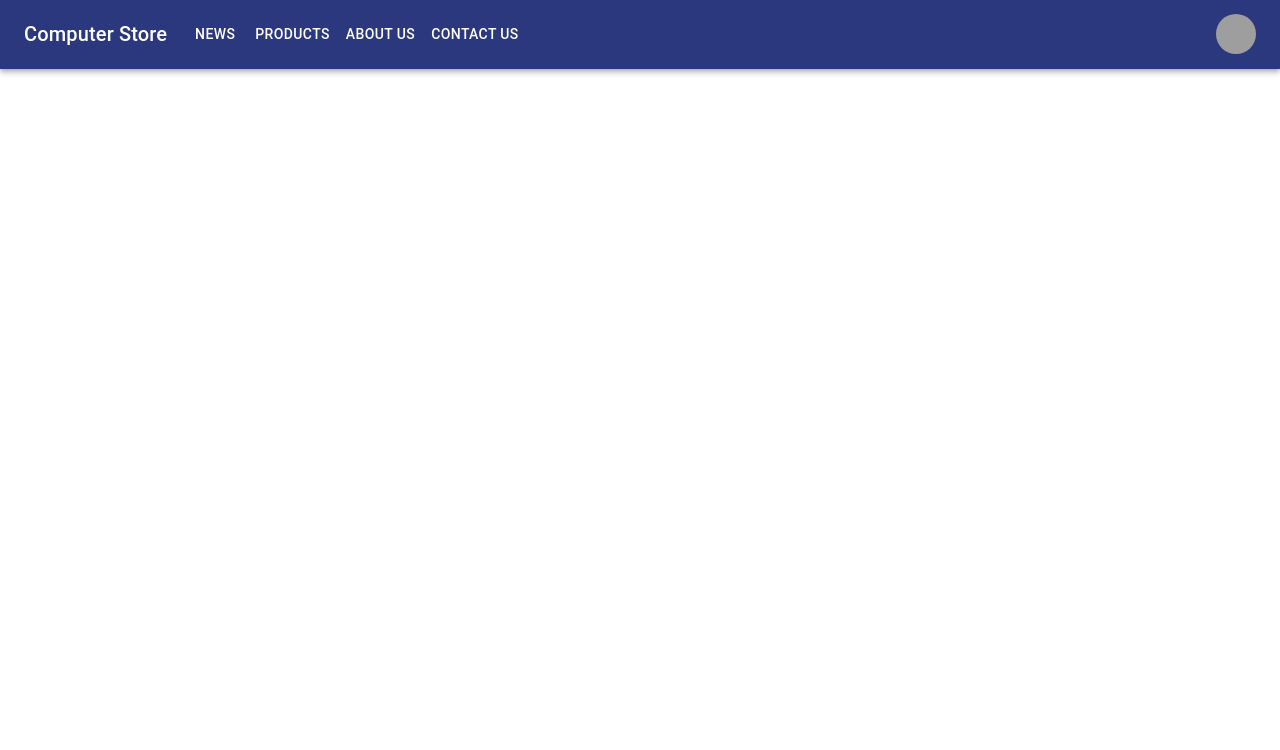
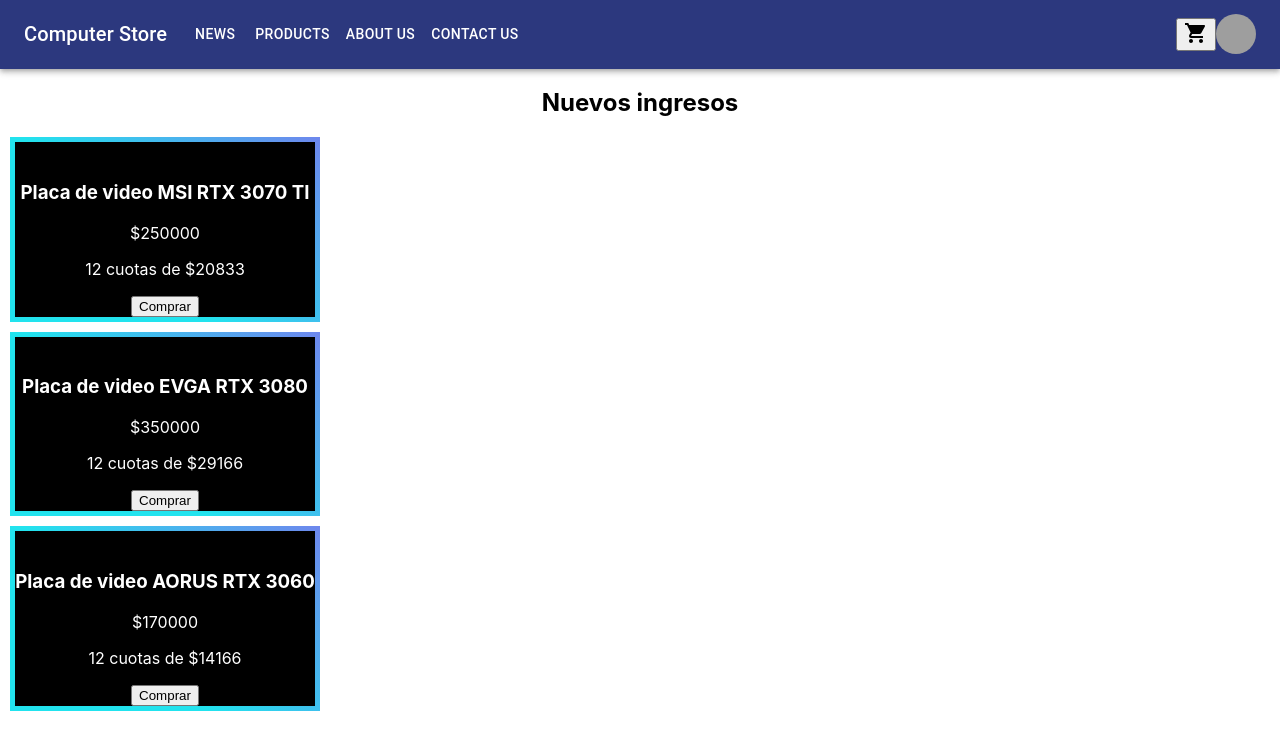
Before and after one commit to JoaquinWienberg/React-Ecommerce, a React (Create React App) app: page / in a window 1280 px wide. Shown: the top 750 px of the page. Built offline with nearby package versions, Linux system fonts and the light colour scheme; grey boxes are pictures that could not be loaded.

Commit message:
Content update

```diff
--- a/src/App.js
+++ b/src/App.js
@@ -1,11 +1,16 @@
 import logo from './logo.svg';
 import './App.css';
 import ResponsiveAppBar from './components/NavBar';
+import ProductList from './components/ProductList/ProductList';
 
 function App() {
   return (
     <div className="App">
       <ResponsiveAppBar />
+      <div>
+        <h2>Nuevos ingresos</h2>
+        <ProductList/>
+      </div>
     </div>
   );
 }
--- /dev/null
+++ b/src/components/Card/Card.css
@@ -0,0 +1,31 @@
+.CardContainer {
+    display:inline;
+    padding: 15px;
+}
+
+.Card {
+    background: linear-gradient(45deg, rgba(34,227,238,1) 32%, rgba(170,62,236,1) 98%);
+    animation: rotate 5s linear infinite;
+    position: relative;
+    background-size: 200%;
+    max-width: 300px;
+    padding: 5px;
+    margin: 10px;
+}
+
+@keyframes rotate {
+    0% {
+        background-position: 0 0;
+    }
+    50% {
+        background-position: 100% 0;
+    }
+    100% {
+        background-position: 0 0;
+    }
+}
+
+.Card div{
+    background-color: black;
+    color: white;
+}
--- /dev/null
+++ b/src/components/Card/Card.js
@@ -0,0 +1,19 @@
+import React from "react";
+import Button from '@mui/material/Button';
+import "./Card.css";
+
+export default function Card(props) {
+    return(
+        <div classname="CardContainer">
+            <div className="Card">
+                <div>
+                    <img>{props.image}</img>
+                    <h3>{props.product}</h3>
+                    <p>${props.price}</p>
+                    <p>12 cuotas de ${props.payments}</p>
+                    <button>Comprar</button>
+                </div>
+            </div>
+        </div>
+    )
+}
--- /dev/null
+++ b/src/components/ProductList/ProductList.js
@@ -0,0 +1,13 @@
+import Card from "../Card/Card";
+
+const ProductList = () => {
+    return(
+        <div className="container-cards">
+            <Card product="Placa de video MSI RTX 3070 TI" price={250000} payments={20833}/>
+            <Card product="Placa de video EVGA RTX 3080" price={350000} payments={29166}/>
+            <Card product="Placa de video AORUS RTX 3060" price={170000} payments={14166}/>
+        </div>
+    )
+}
+
+export default ProductList;
--- a/src/components/navbar.js
+++ b/src/components/navbar.js
@@ -11,6 +11,7 @@
 import Button from '@mui/material/Button';
 import Tooltip from '@mui/material/Tooltip';
 import MenuItem from '@mui/material/MenuItem';
+import ShoppingCartIcon from '@mui/icons-material/ShoppingCart';
 
 const pages = ['News', 'Products', 'About us', 'Contact us'];
 const settings = ['Profile', 'Contact us', 'Cart', 'Logout'];
@@ -102,7 +103,11 @@
               </Button>
             ))}
           </Box>
-
+          <Box sx={{ ml: -2 }}>
+              <button>
+              <ShoppingCartIcon/>
+              </button>
+          </Box>
           <Box sx={{ flexGrow: 0 }}>
             <Tooltip title="Open settings">
               <IconButton onClick={handleOpenUserMenu} sx={{ p: 0 }}>
```
Also changed, not shown: src/components/Modal/Modal.js (added, +15 -0 lines).
